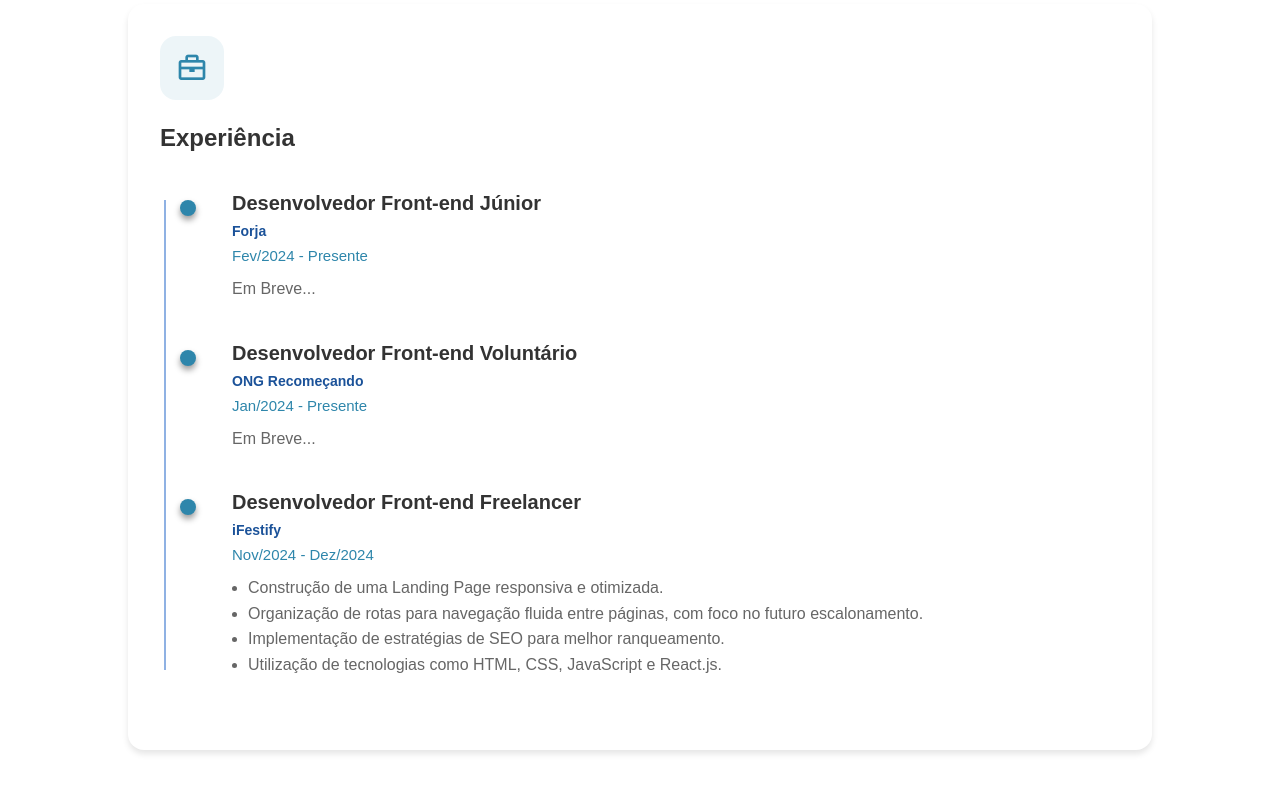
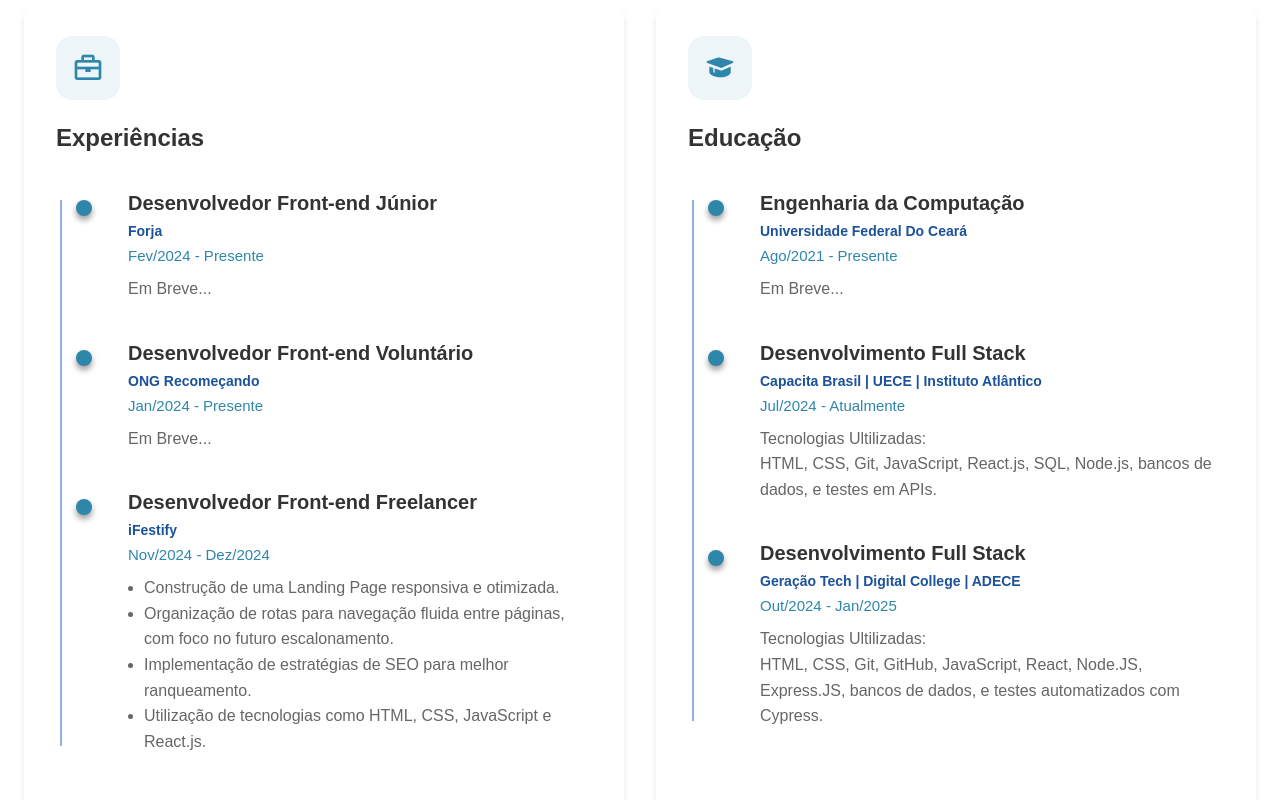
Before and after one commit to Natanael135/portifolio-react, a React (Vite) app: page / in a window 1280 px wide. Shown: the part 1380-2180 px from the top of the page. Built offline with nearby package versions, Linux system fonts and the light colour scheme.

Commit message:
add: adicionando nova section Educação.

```diff
--- a/src/components/Experience/Experience.styles.js
+++ b/src/components/Experience/Experience.styles.js
@@ -1,17 +1,18 @@
 import styled from 'styled-components';
 import { theme } from '../../styles/theme';
 
-export const ExperienceContainer = styled.div`
-  display: flex;
-  flex-direction: column;
+export const ExperienceContainer = styled.section`
+  display: grid;
+  grid-template-columns: repeat(1, minmax(0, 1fr));
   gap: 2rem;
-  width: 80%;
-  justify-self: center;
+  max-width: 80rem;
+  margin: 0 auto;
+  padding: 0 1.5rem;
 
+  @media (min-width: 768px) {
+    grid-template-columns: repeat(2, minmax(0, 1fr));
+  }
 
-  @media (min-width: 640px) {
-    gap: 2.5rem;
-  }
 `;
 
 export const ExperienceCard = styled.div`
--- a/src/components/Experience/index.jsx
+++ b/src/components/Experience/index.jsx
@@ -13,14 +13,15 @@ import {
 } from "./Experience.styles";
 
 export const ExperienceSection = () => {
-  return (
+  return (<>
+
     <ExperienceContainer id="experience">
       <ExperienceCard>
         <CardHeader>
           <IconContainer>
             <i className="bx bx-briefcase"></i>
           </IconContainer>
-          <CardTitle>Experiência</CardTitle>
+          <CardTitle>Experiências</CardTitle>
         </CardHeader>
 
         <Timeline>
@@ -64,10 +65,55 @@ export const ExperienceSection = () => {
               </ul>
             </ExperienceDescription>
           </TimelineItem>
+        </Timeline>
+      </ExperienceCard>
 
 
-        </Timeline>
-      </ExperienceCard>
-    </ExperienceContainer>
+
+      <ExperienceCard>
+        <CardHeader>
+          <IconContainer>
+          <i class='bx bxs-graduation'></i>
+          </IconContainer>
+          <CardTitle>Educação</CardTitle>
+        </CardHeader>
+        <Timeline>
+          <TimelineItem>
+            <ExperienceTitle>Engenharia da Computação</ExperienceTitle>
+            <ExperienceCompanyName>Universidade Federal Do Ceará</ExperienceCompanyName>
+            <ExperienceDate>Ago/2021 - Presente</ExperienceDate>
+            <ExperienceDescription><p>Em Breve...</p></ExperienceDescription>
+
+          </TimelineItem>
+            <TimelineItem>
+            <ExperienceTitle>Desenvolvimento Full Stack</ExperienceTitle>
+            <ExperienceCompanyName>Capacita Brasil | UECE | Instituto Atlântico</ExperienceCompanyName>
+            <ExperienceDate>Jul/2024 - Atualmente</ExperienceDate>
+            <ExperienceDescription><p>Tecnologias Ultilizadas:</p>
+
+                <p> HTML, CSS, Git, JavaScript, React.js, SQL, Node.js, bancos de dados, e testes em APIs.</p>
+
+
+            </ExperienceDescription>
+            </TimelineItem>
+
+
+            <TimelineItem>
+            <ExperienceTitle>Desenvolvimento Full Stack</ExperienceTitle>
+            <ExperienceCompanyName>Geração Tech | Digital College | ADECE</ExperienceCompanyName>
+            <ExperienceDate>Out/2024 - Jan/2025</ExperienceDate>
+            <ExperienceDescription><p>Tecnologias Ultilizadas:</p>
+
+              <p> HTML, CSS, Git, GitHub, JavaScript, React, Node.JS, Express.JS, bancos de dados, e testes automatizados com Cypress.</p>
+
+
+          </ExperienceDescription>
+            </TimelineItem>
+
+            </Timeline>
+        </ExperienceCard>
+        </ExperienceContainer>
+
+    </>
   );
 };
```
